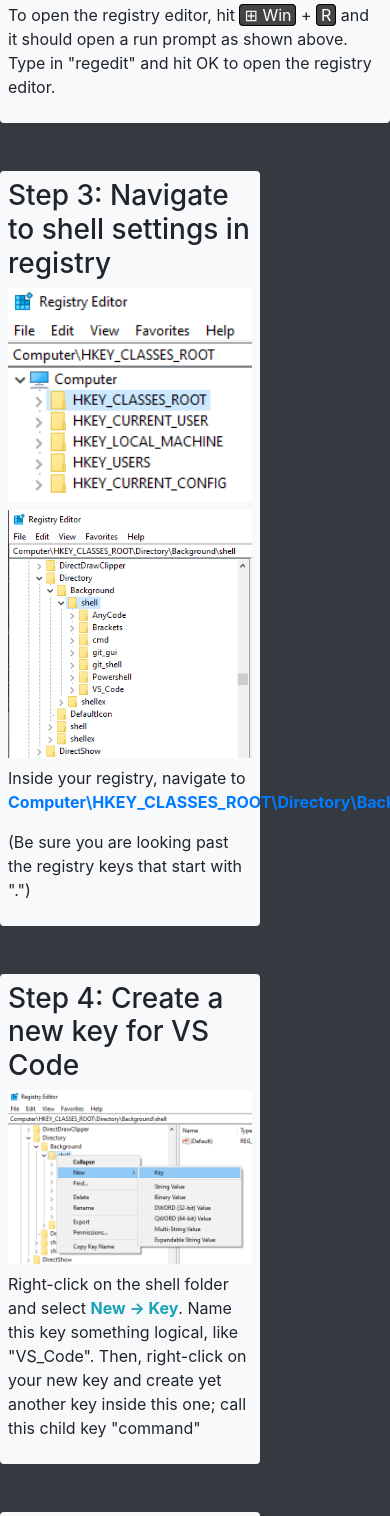
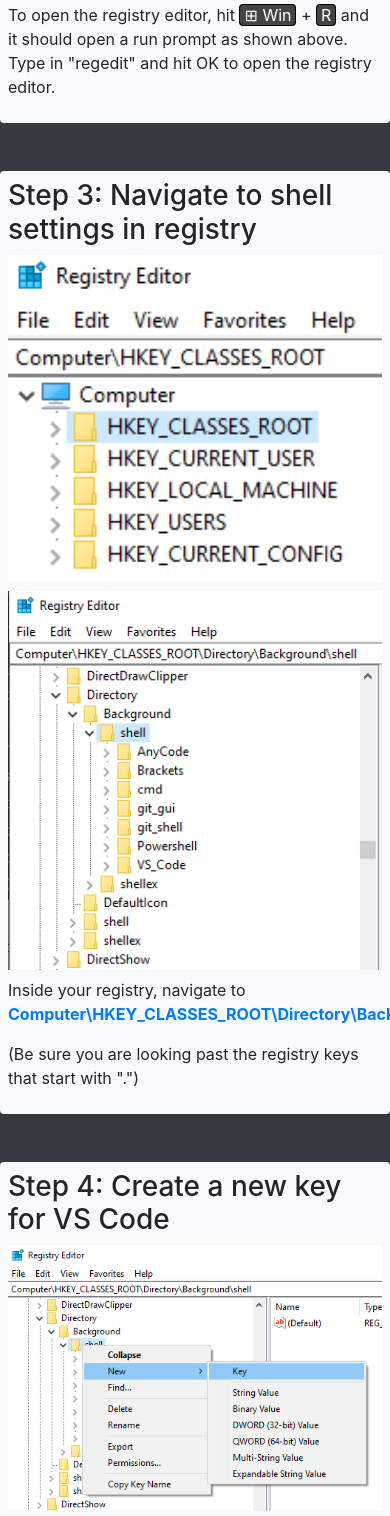
Before and after one commit to Mrjcowman/vsCodeMenuGuide, a plain HTML site: page index.html in a window 390 px wide. Shown: the part 2628-4144 px from the top of the page. Drawn offline with nearby package versions, Linux system fonts and the light colour scheme.

Commit message:
Fixed unresponsive column layouts

```diff
--- a/index.html
+++ b/index.html
@@ -116,7 +116,7 @@
         <a href="" id="step3"></a>
         <div class="row">
             <div class="col-md-2"></div>
-            <section class="col-8 bg-light p-2 my-4 rounded">
+            <section class="col-md-8 bg-light p-2 my-4 rounded">
                 <h3>Step 3: Navigate to shell settings in registry</h3>
                 <div class="row">
                     <div class="col-sm-6">
@@ -134,7 +134,7 @@
         <a href="" id="step4"></a>
         <div class="row">
             <div class="col-md-4"></div>
-            <section class="col-8 bg-light p-2 my-4 rounded">
+            <section class="col-md-8 bg-light p-2 my-4 rounded">
                 <h3>Step 4: Create a new key for VS Code</h3>
 
                 <img src="assets/regeditMakeNewKey.png" alt="" class="fluid-img w-100 mb-2">
@@ -145,7 +145,7 @@
 
         <a href="" id="step5"></a>
         <div class="row">
-            <section class="col-8 bg-light p-2 my-4 rounded">
+            <section class="col-md-8 bg-light p-2 my-4 rounded">
                 <h3>Step 5: Edit the command string</h3>
 
                 <img src="assets/commandString.png" alt="" class="fluid-img w-100 mb-2">
```
